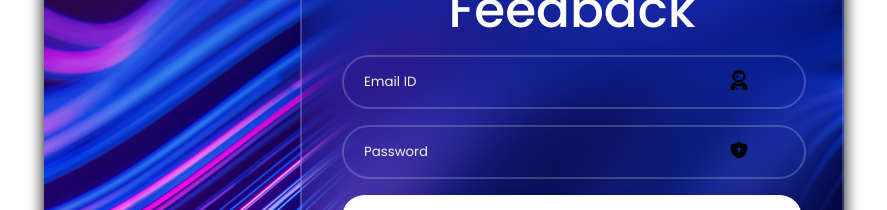
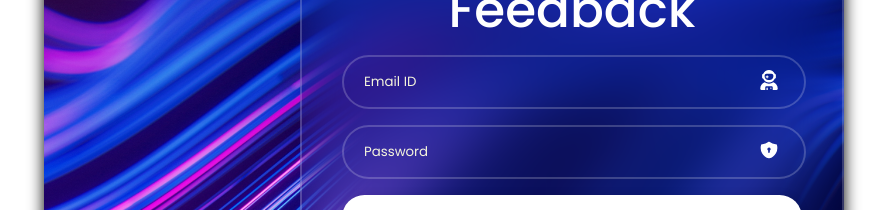
Before and after one commit to anbuchelvan24/Expense-Feedback, a React (Vite) app in the folder expense-feedback-frontend/: page / in a window 1280 px wide. Shown: the part 284-494 px from the top of the page, without its empty margins (196-1083 px from the left). Built offline with nearby package versions, Linux system fonts and the light colour scheme.

Commit message:
Icon Color change

```diff
--- a/expense-feedback-frontend/src/UploadPortal/UploadPortal.css
+++ b/expense-feedback-frontend/src/UploadPortal/UploadPortal.css
@@ -30,7 +30,7 @@
 white-space: nowrap;
 }
 
-.FaIcon{
+.FaIcon1{
 color: black;
 font-size: 25px;
 margin-right: 30px;
--- a/expense-feedback-frontend/src/UploadPortal/UploadPortal.jsx
+++ b/expense-feedback-frontend/src/UploadPortal/UploadPortal.jsx
@@ -13,7 +13,7 @@
   return (
     <div className='overall-card'>
       <div className='upload-card'>
-      <IoMdCloudUpload className='FaIcon'/>
+      <IoMdCloudUpload className='FaIcon1'/>
       <h2>Upload Expense Report</h2>
       <button className="custom-file-button" onClick={() => document.getElementById('fileInput').click()}>
         Choose File
```
